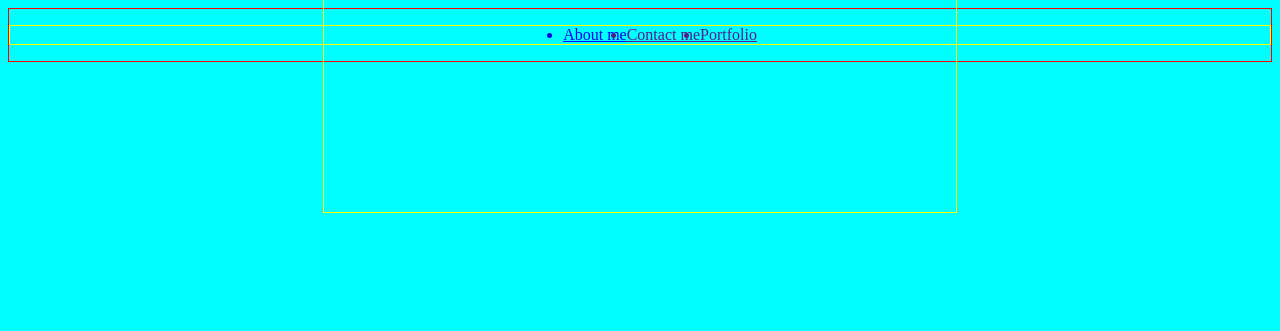
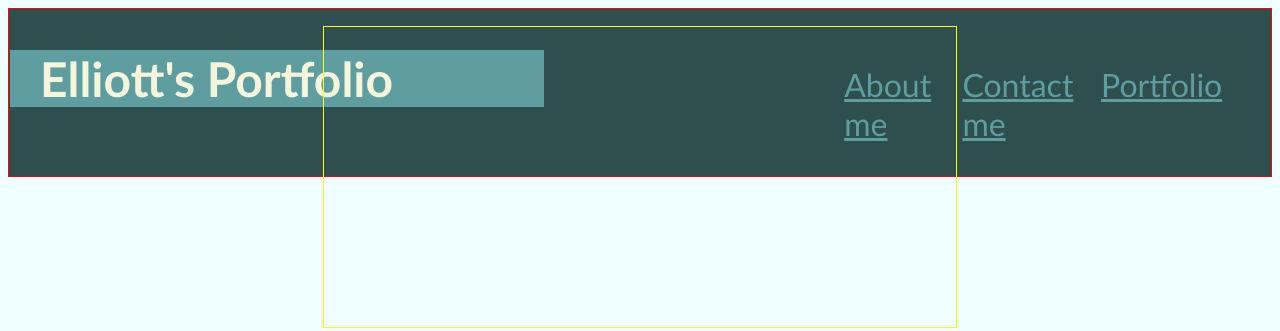
Before and after one commit to diablolaw/professional_portfolio, a plain HTML site: page index.html in a window 1280 px wide. Drawn offline with Linux system fonts and the light colour scheme.

Commit message:
nav bar update

```diff
--- a/assets/style.css
+++ b/assets/style.css
@@ -1,14 +1,36 @@
 body {
-  background-color: aqua;
+  background-color: azure;
 }
 nav {
   border: 1px red solid;
 }
-
+.header {
+  padding: 1px;
+  font-family: "Trebuchet MS", "Lucida Sans Unicode", "Lucida Grande",
+    "Lucida Sans", Arial, sans-serif;
+  font-size: xx-large;
+  background-color: darkslategray;
+  color: beige;
+  position: relative;
+}
+#elliott {
+  position: relative;
+  display: inline-block;
+  width: 40%;
+  left: 0px;
+  padding-left: 30px;
+  background-color: cadetblue;
+}
 .links-list {
-  display: flex;
-  justify-content: center;
-  border: 1px yellow solid;
+  width: 30%;
+  position: relative;
+  display: inline-flex;
+  left: 20%;
+  justify-content: space-between;
+  list-style: none;
+}
+.link {
+  color: cadetblue;
 }
 .about-me {
   border: 1px yellow solid;
--- a/index.html
+++ b/index.html
@@ -9,11 +9,14 @@
   </head>
   <body>
     <nav>
-      <ul class="links-list">
-        <a href="#about"><li>About me</li> </a
-        ><a href=""><li>Contact me</li></a>
-        <a href=""><li>Portfolio</li></a>
-      </ul>
+      <header class="header">
+        <h1 id="elliott">Elliott's Portfolio</h1>
+        <ul class="links-list">
+          <a class="link" href="#about"><li>About me</li> </a
+          ><a class="link" href=""><li>Contact me</li></a>
+          <a class="link" href=""><li>Portfolio</li></a>
+        </ul>
+      </header>
     </nav>
     <main class="container">
       <section class="about-me" id="about"></section>
```
